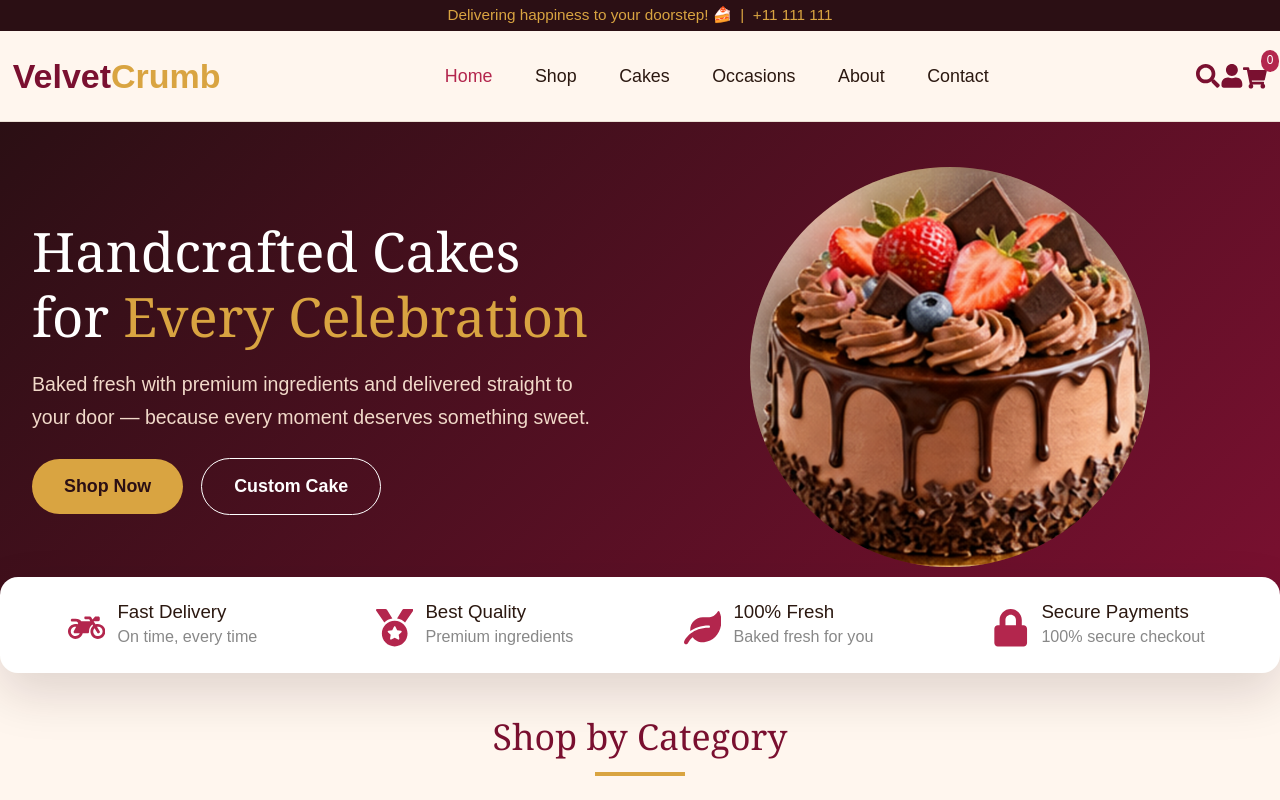
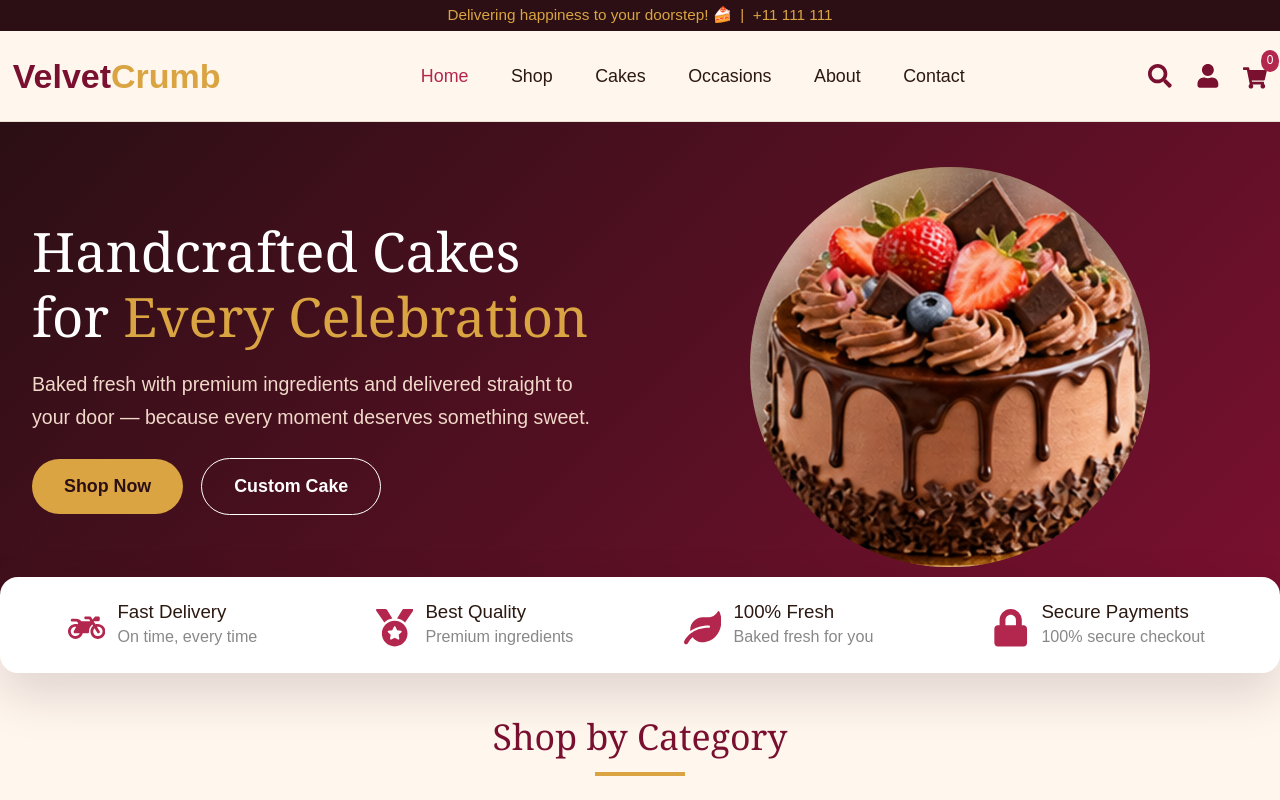
Before and after one commit to abhiasus/Cake-shop, a React (Vite) app: page / in a window 1280 px wide. Shown: the top 800 px of the page. Built offline with nearby package versions, Linux system fonts and the light colour scheme.

Commit message:
initial commit

```diff
--- a/src/assets/style/style.css
+++ b/src/assets/style/style.css
@@ -108,10 +108,15 @@ a {
     color: var(--primary) !important;
 }
 
+
 .nav-icons {
+    display: flex;
+    align-items: center;
+    gap: 24px !important;
     font-size: 1.4rem;
     color: var(--primary-dark);
 }
+
 
 .cart-icon {
     position: relative;
```
